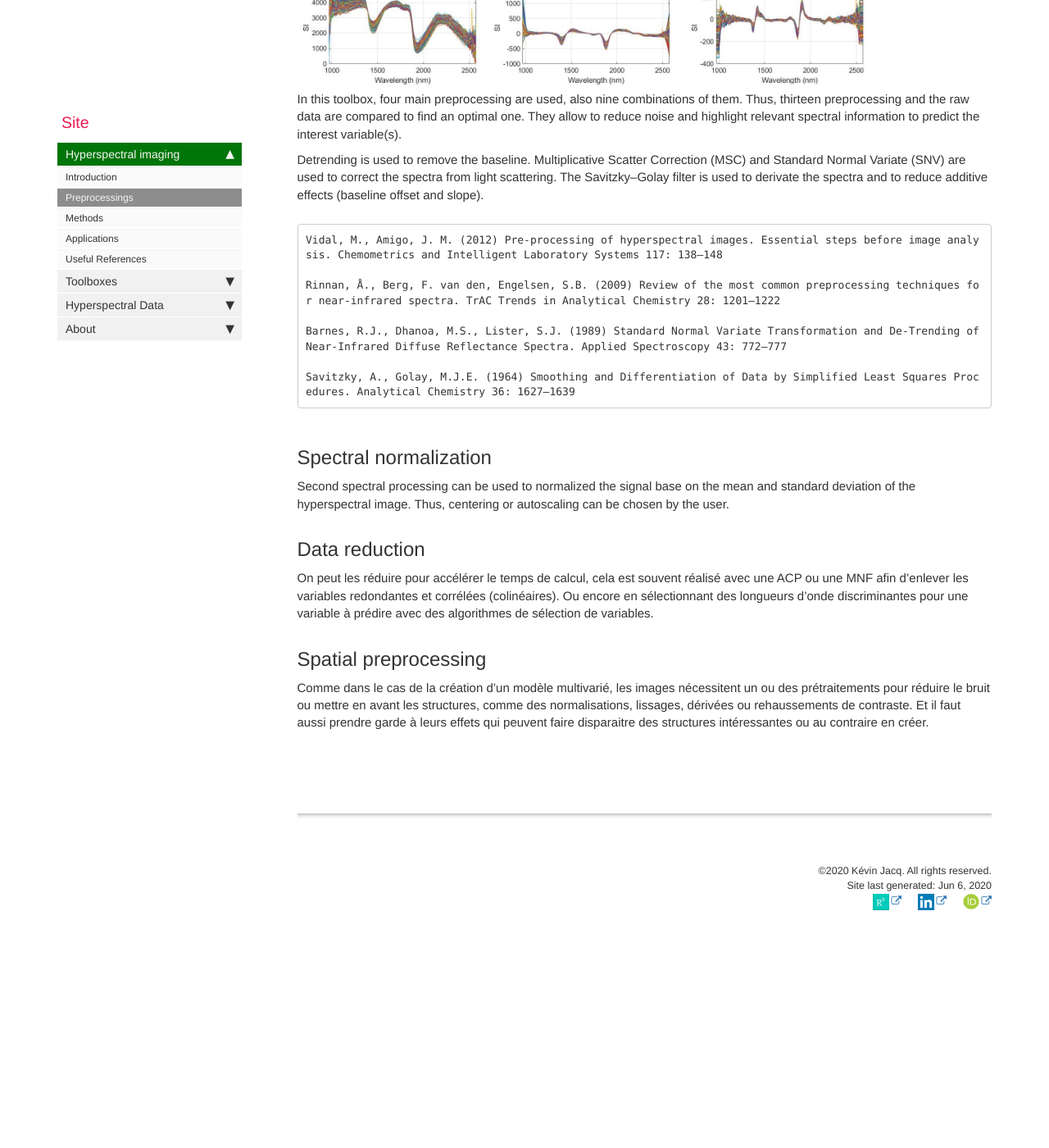
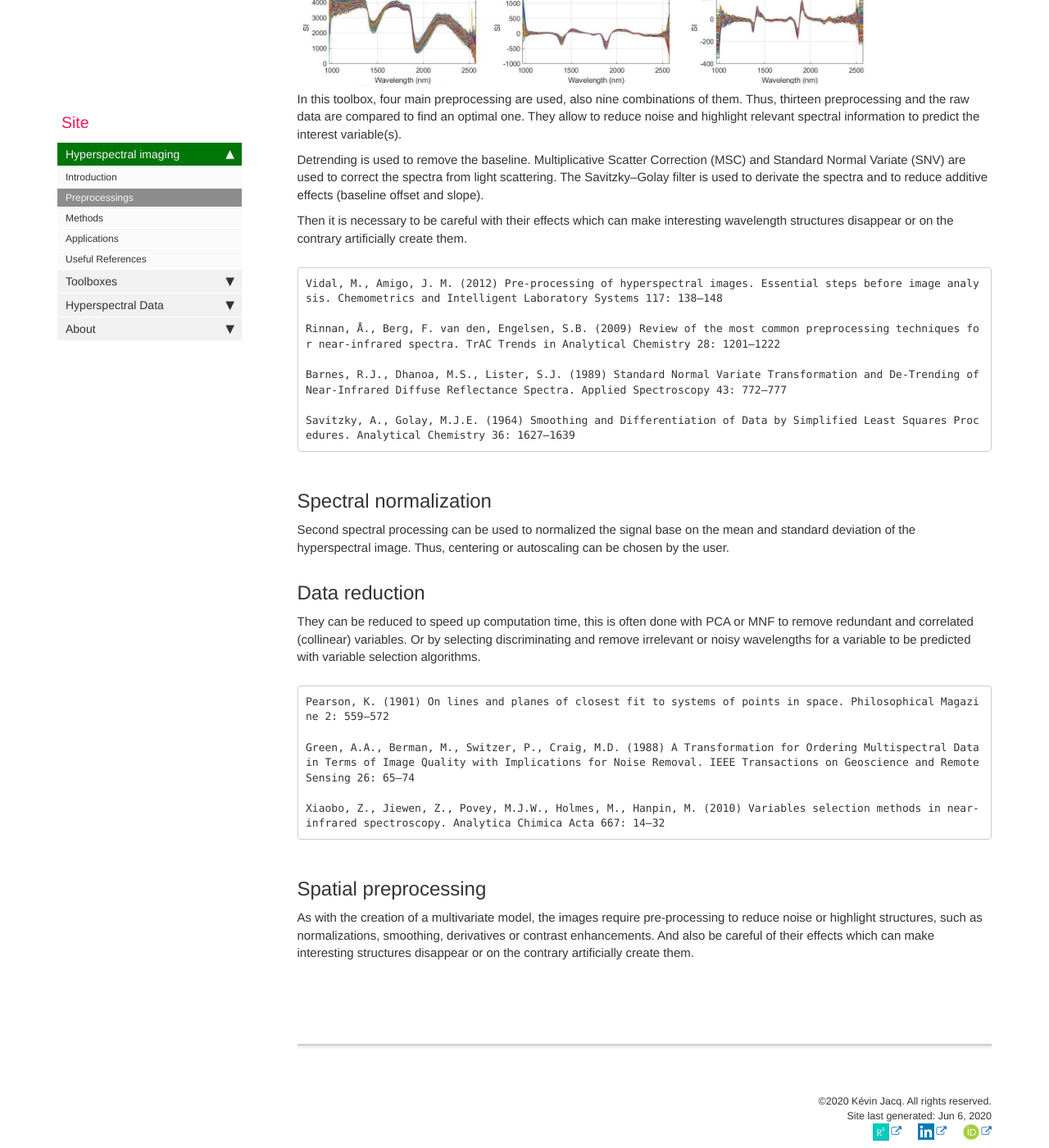
Before and after one commit to JacqKevin/JacqKevin.github.io, a Jekyll site: the page built from pages/Hyperspectral/Preprocessing.md, in a window 1280 px wide and 1400 px high, scrolled down 847 px. Shown: the whole window at 82% size. Built offline with Jekyll 4.4.1, drawn with Linux system fonts in a browser that asks for light colours; comment, search, counter and statistics services are not loaded; before the commit the page ends 2017 px from its top, so only the background shows below that; some of the changed text lies outside the part shown.

Commit message:
Update Preprocessing.md

````diff
--- a/pages/Hyperspectral/Preprocessing.md
+++ b/pages/Hyperspectral/Preprocessing.md
@@ -6,11 +6,11 @@
 
 ## Sensor Normalization
 
-Generally, the hyperspectral image unity is reflectance (R). According to Beer-Lambert law, the chemical concentration of a compound is related to the absorbance (A). Thus, the hyperspectral image can be converted into pseudo-absorbance with the formula: A=log(1/R).
+Generally, reflectance of the sample are acquire with HSI. It need to be calibrated with a white and a dark to be defined in percentage of reflectance. This step is called data normalization.
 
 ## Conversion
 
-Hyperspectral in refelctance
+According to Beer-Lambert law, the chemical concentration of a compound is related to the absorbance (A). Thus, the hyperspectral image can be converted into pseudo-absorbance with the formula: A=log(1/R).
 
 ## Spectral preprocessing
 
@@ -19,6 +19,8 @@
 In this toolbox, four main preprocessing are used, also nine combinations of them. Thus, thirteen preprocessing and the raw data are compared to find an optimal one. They allow to reduce noise and highlight relevant spectral information to predict the interest variable(s).
 
 Detrending is used to remove the baseline. Multiplicative Scatter Correction (MSC) and Standard Normal Variate (SNV) are used to correct the spectra from light scattering. The Savitzky–Golay filter is used to derivate the spectra and to reduce additive effects (baseline offset and slope).
+
+Then it is necessary to be careful with their effects which can make interesting wavelength structures disappear or on the contrary artificially create them.
 
 ```markdown
 Vidal, M., Amigo, J. M. (2012) Pre-processing of hyperspectral images. Essential steps before image analysis. Chemometrics and Intelligent Laboratory Systems 117: 138–148
@@ -35,8 +37,16 @@
 
 ## Data reduction
 
-On peut les réduire pour accélérer le temps de calcul, cela est souvent réalisé avec une ACP ou une MNF afin d'enlever les variables redondantes et corrélées (colinéaires). Ou encore en sélectionnant des longueurs d'onde discriminantes pour une variable à prédire avec des algorithmes de sélection de variables.
+They can be reduced to speed up computation time, this is often done with PCA or MNF to remove redundant and correlated (collinear) variables. Or by selecting discriminating and remove irrelevant or noisy wavelengths for a variable to be predicted with variable selection algorithms.
+
+```markdown
+Pearson, K. (1901) On lines and planes of closest fit to systems of points in space. Philosophical Magazine 2: 559–572
+
+Green, A.A., Berman, M., Switzer, P., Craig, M.D. (1988) A Transformation for Ordering Multispectral Data in Terms of Image Quality with Implications for Noise Removal. IEEE Transactions on Geoscience and Remote Sensing 26: 65–74
+
+Xiaobo, Z., Jiewen, Z., Povey, M.J.W., Holmes, M., Hanpin, M. (2010) Variables selection methods in near-infrared spectroscopy. Analytica Chimica Acta 667: 14–32
+```
 
 ## Spatial preprocessing
 
-Comme dans le cas de la création d'un modèle multivarié, les images nécessitent un ou des prétraitements pour réduire le bruit ou mettre en avant les structures, comme des normalisations, lissages, dérivées ou rehaussements de contraste. Et il faut aussi prendre garde à leurs effets qui peuvent faire disparaitre des structures intéressantes ou au contraire en créer.
+As with the creation of a multivariate model, the images require pre-processing to reduce noise or highlight structures, such as normalizations, smoothing, derivatives or contrast enhancements. And also be careful of their effects which can make interesting structures disappear or on the contrary artificially create them.
````
